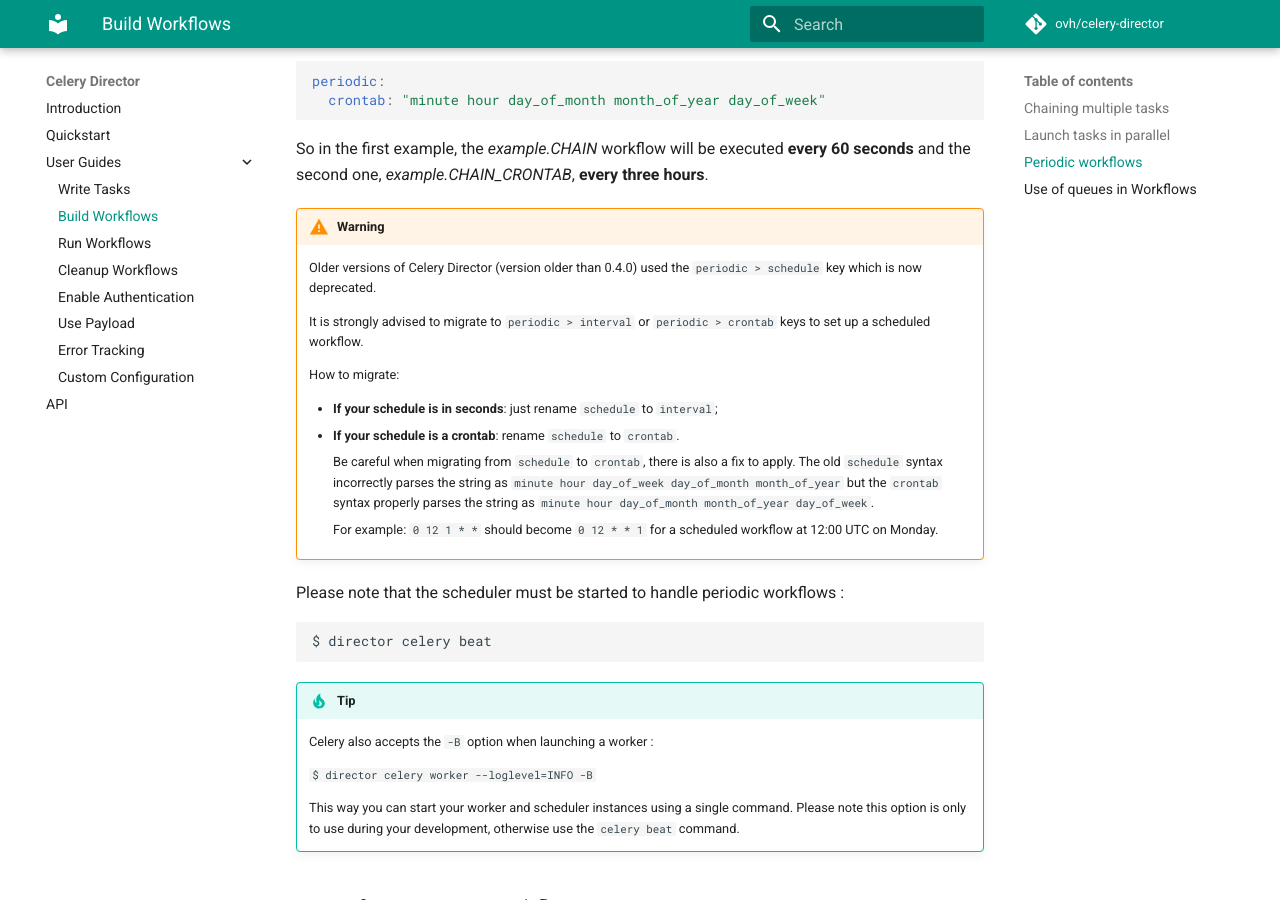
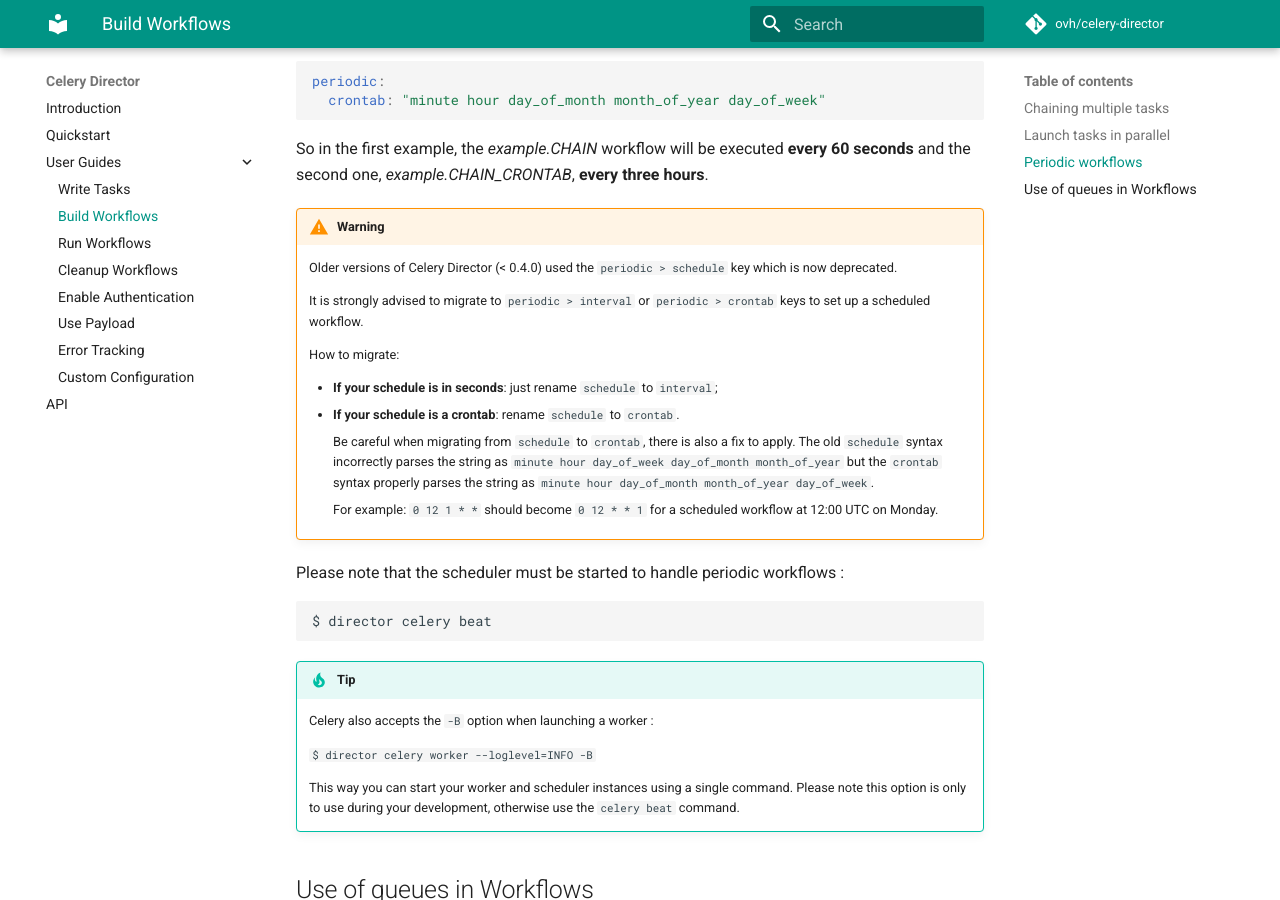
Before and after one commit to ovh/celery-director, an MkDocs documentation site: the page built from docs/docs/guides/build-workflows.md, in a window 1280 px wide and 900 px high, scrolled down 2186 px. Built offline with MkDocs 1.6.1 and Material for MkDocs 9.7.7, drawn with Linux system fonts in a browser that asks for light colours; comment, search, counter and statistics services are not loaded.

Commit message:
doc: specify package version for migration of schedule key
Signed-off-by: Paulin Charliquart paulincharliquart@gmail.com

```diff
--- a/docs/docs/guides/build-workflows.md
+++ b/docs/docs/guides/build-workflows.md
@@ -111,7 +111,7 @@
 So in the first example, the *example.CHAIN* workflow will be executed **every 60 seconds** and the second one, *example.CHAIN_CRONTAB*, **every three hours**.
 
 !!! warning
-    Older versions of Celery Director (version older than 0.4.0) used the `periodic > schedule` key which is now deprecated.
+    Older versions of Celery Director (< 0.4.0) used the `periodic > schedule` key which is now deprecated.
 
     It is strongly advised to migrate to `periodic > interval` or `periodic > crontab` keys to set up a scheduled workflow.
 
```
